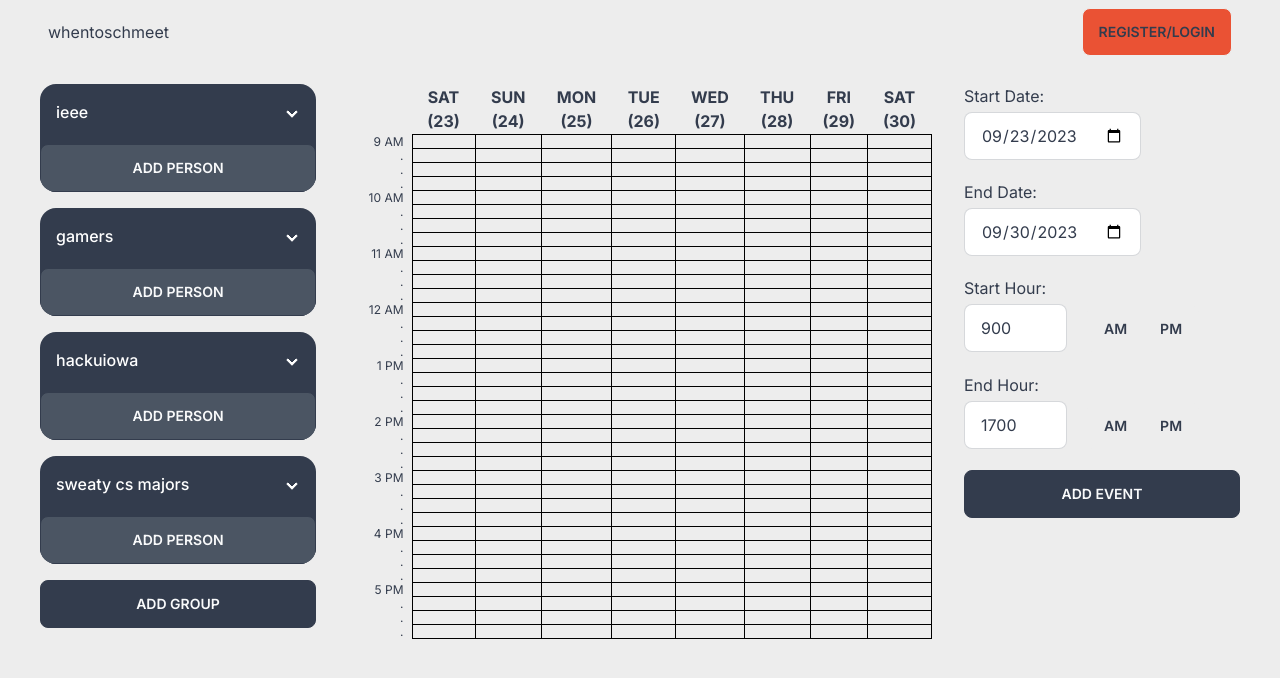
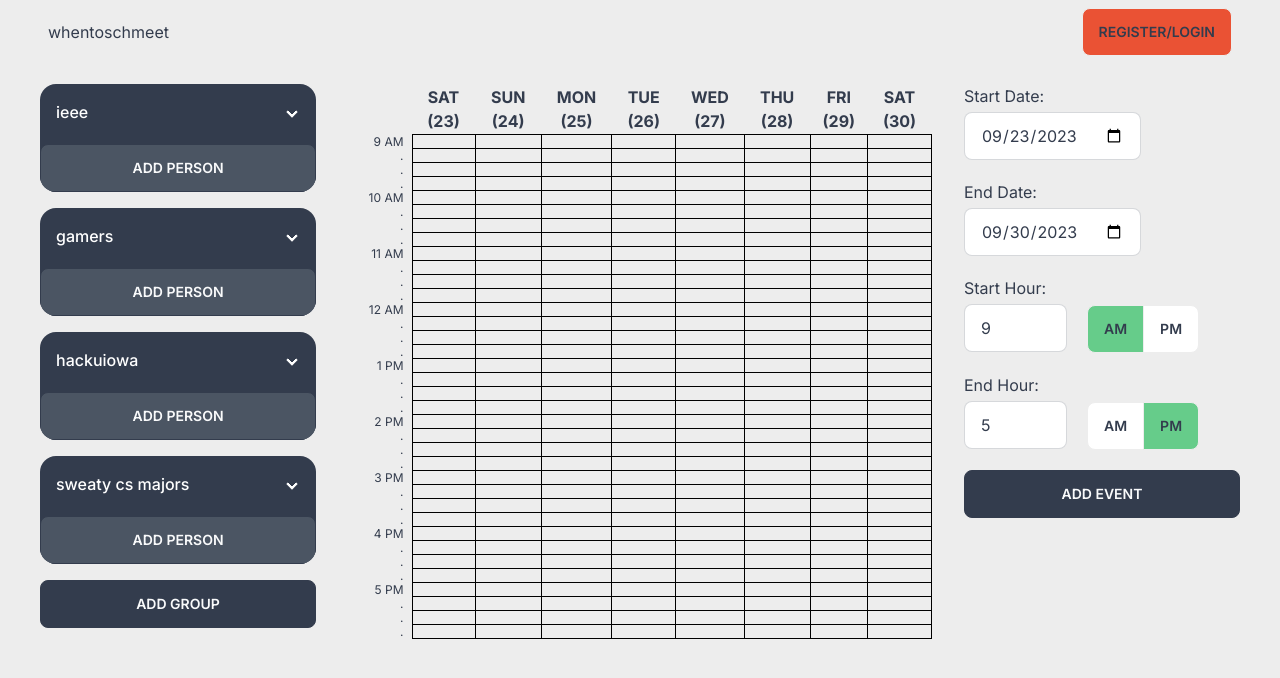
Before and after one commit to amyzliao/hackuiowa, a Next.js app in the folder frontend/: page / in a window 1280 px wide. Shown: the top 678 px of the page. Built offline with nearby package versions, Linux system fonts and the light colour scheme.

Commit message:
fixed start/end hour change bug

```diff
--- a/frontend/src/app/page.js
+++ b/frontend/src/app/page.js
@@ -4,7 +4,7 @@ import { fakegroups, fakeusers } from "../utils/dummydata";
 import GroupList from "../components/grouplist";
 import NavBar from "../components/navbar";
 import WeekCalendar from "../components/calendar";
-import { useState, useEffect } from "react";
+import { useState, useEffect, useRef } from "react";
 import Table from "../components/table";
 import InputBoxes from "@/components/inputboxes";
 import TestColumn from "@/components/testColumns";
@@ -26,38 +26,64 @@ export default function Home() {
   const [startDate, setStartDate] = useState(today);
   const [endDate, setEndDate] = useState(nextWeek);
   const [startHour, setStartHour] = useState(900);
+  const [startHourAmPm, setStartHourAmPm] = useState('AM');
+  const [endHourAmPm, setEndHourAmPm] = useState('PM');
+
   const [endHour, setEndHour] = useState(1700);
   const [dayLabels, setDayLabels] = useState([]);
   const [hours, setHours] = useState([]);
   const [table, setTable] = useState([]);
   const [group, setGroup] = useState();
+  const [loading, setLoading] = useState();
+
+  const [firstRender, setFirstRender] = useState(true);
+
 
   function handleStartDateChange(event) {
+    setLoading(true);
     setStartDate(new Date(event.target.value))
     // this.setState({ startDate: new Date(event.target.value) });
   };
 
   function handleEndDateChange(event) {
+    setLoading(true);
     setEndDate(new Date(event.target.value))
     // this.setState({ endDate: new Date(event.target.value) });
   };
 
   function handleStartHourChange(event) {
-    setStartHour(parseInt(event.target.value, 10))
+    setLoading(true);
+    if (startHourAmPm === 'AM') {
+      setStartHour(parseInt(event.target.value, 10) * 100)
+    } else {
+      setStartHour((parseInt(event.target.value, 10) + 12) * 100)
+    }
+    // setStartHour(parseInt(event.target.value, 10))
     // this.setState({ startHour: parseInt(event.target.value, 10) });
   };
 
   function handleEndHourChange(event) {
-    setEndHour(parseInt(event.target.value, 10))
+    setLoading(true);
+    if (endHourAmPm === 'AM') {
+      setEndHour(parseInt(event.target.value, 10) * 100)
+    } else {
+      setEndHour((parseInt(event.target.value, 10) + 12) * 100)
+    }
+    // setEndHour(parseInt(event.target.value, 10))
     // this.setState({ endHour: parseInt(event.target.value, 10) });
   };
+
+  function handleGroupChange(groupID) {
+    setGroup(groupID);
+    setLoading(true);
+  }
 
   useEffect(() => {
     // console.warn('start date', startDate)
     // console.warn('start date type', typeof(startDate))
     // console.warn('start date string', startDate.toString())
     // console.warn('end date string', endDate.toString())
-
+    // setLoading(true);
     const dayLabelsCopy = []
     const currentDate = new Date(startDate);
     while (currentDate <= endDate) {
@@ -68,7 +94,10 @@ export default function Home() {
       currentDate.setDate(currentDate.getDate() + 1);
     }
     setDayLabels(dayLabelsCopy);
+  }, [startDate, endDate]);
 
+  useEffect(() => {
+    // setLoading(true);
     let currentHour = startHour
     let hoursCopy = []
     while (currentHour <= endHour) {
@@ -80,12 +109,13 @@ export default function Home() {
     }
     // hoursCopy.push(endHour)
     setHours(hoursCopy)
+    console.warn('changing hours')
     console.log('hoursCopy', hoursCopy)
     // setHours(Array.from({ length: 24 }, (_, index) => index).slice(
     //   startHour,
     //   endHour + 1
     // ));
-  }, [startDate, endDate, startHour, endHour]);
+  }, [startHour, endHour]);
 
   // useEffect(() => {
   //   var myGrid = [...Array(hours.length)].map(e => Array(dayLabels.length));
@@ -93,9 +123,11 @@ export default function Home() {
   // }, [hours, dayLabels])
 
   useEffect(() => {
+    // setLoading(true);
     // get the users informations
-    console.log('group', group)
+    console.warn('group, hours, or daylabels change')
     if (group || group === 0) {
+      console.log('pizza')
       // API call here
       let allBusies = []
       fakegroups[group].users.map((userID) => (
@@ -104,14 +136,54 @@ export default function Home() {
       console.log(allBusies)
       populateTable(allBusies);
     }
-  }, [group])
+  }, [group, hours, dayLabels])
+
+  useEffect(() => {
+    console.log('changed start hour', startHour)
+  }, [startHour])
+
+  useEffect(() => {
+    console.log('changed end hour', endHour)
+  }, [endHour])
+
+  useEffect(() => {
+    if (firstRender) {
+      console.log('first render', firstRender)
+      setFirstRender(false)
+      return;
+    }
+    if (startHourAmPm === 'AM') {
+      // switched to AM
+      console.log('switched to am')
+      setStartHour(startHour - 1200)
+    } else {
+      // switched to PM
+      console.log('switched to pm')
+      setStartHour(startHour + 1200)
+    }
+  }, [startHourAmPm])
+
+  useEffect(() => {
+    if (firstRender) {
+      console.log('first render', firstRender)
+      setFirstRender(false)
+      return;
+    }
+    if (endHourAmPm === 'AM') {
+      // switched to AM
+      console.log('switched to am')
+      setStartHour(endHour - 1200)
+    } else {
+      // switched to PM
+      console.log('switched to pm')
+      setStartHour(endHour + 1200)
+    }
+  }, [endHourAmPm])
 
   function populateTable(allBusies) {
     // allBusies is an array of busy objs
     let tmpTable = [...Array(hours.length)].map(e => Array(dayLabels.length).fill(0));
     console.log('initial tmp table', tmpTable)
-    // console.log('attay 0', Array(5).fill(0))
-    // let tmpTable = [...Array(hours.length)].map(e => Array(dayLabels.length)); // array of cols
     // for each array of busy objs
     for (let i = 0; i < allBusies.length; i++) {
       // allBusies[i] // an array of busy objs
@@ -140,21 +212,29 @@ export default function Home() {
             if (j < startHour) {
               continue;
             }
+            const row = (j - startHour) / 25
             // console.log('j', j)
             // console.log('startHour', startHour)
-            const row = (j - startHour) / 25
-            // console.log('group', group)
+            // console.log('hours lenth', hours.length)
             // console.log('row', row)
             // console.log('tmptable length', tmpTable.length)
+            // console.log('col', col)
+            // console.log('num cols', dayLabels.length)
+            // console.log('row tabe', tmpTable[row])
+            // console.log('row col tabe', tmpTable[row][col])
             tmpTable[row][col] += 1
           }
         })
       })
     }
-    console.log('after changes', tmpTable);
+    console.warn('after changes', tmpTable);
     // update state
     setTable(tmpTable);
   };
+
+  useEffect(() => {
+    setLoading(false);
+  }, [table]);
 
   return (
     <main data-theme='emerald' className='bg-base-200 w-screen min-h-screen h-max'>
@@ -165,12 +245,11 @@ export default function Home() {
       {/* <TestColumn/> */}
       <div class='grid grid-cols-4 gap-8 mt-5 mx-10'>
         <div class='col-span-1'>
-          <GroupList groups={fakegroups} setGroup={setGroup} />
+          <GroupList groups={fakegroups} setGroup={handleGroupChange} />
           {/* <div class='border-white border-2 h-full'>fish</div> */}
         </div>
         <div class='col-span-2 pb-20'>
-          {/* <div class='border-white border-2 h-screen'>fish</div> */}
-          <Table dayLabels={dayLabels} hours={hours} table={table} />
+          {loading ? <div>Loading</div> : <Table dayLabels={dayLabels} hours={hours} table={table} />}
         </div>
         <div class='col-span-1'>
           {/* <WeekCalendar /> */}
@@ -183,6 +262,10 @@ export default function Home() {
             handleEndDateChange={handleEndDateChange}
             handleStartHourChange={handleStartHourChange}
             handleEndHourChange={handleEndHourChange}
+            startHourAmPm={startHourAmPm}
+            endHourAmPm={endHourAmPm}
+            setStartHourAmPm={setStartHourAmPm}
+            setEndHourAmPm={setEndHourAmPm}
           />
         </div>
       </div>
--- a/frontend/src/components/inputboxes.js
+++ b/frontend/src/components/inputboxes.js
@@ -12,7 +12,14 @@ class InputBoxes extends React.Component {
       handleEndDateChange,
       handleStartHourChange,
       handleEndHourChange,
+      startHourAmPm,
+      endHourAmPm,
+      setStartHourAmPm,
+      setEndHourAmPm
     } = this.props;
+
+    const displayStartTime = startHour <= 1200 ? startHour/100 : (startHour-1200)/100
+    const displayEndTime = endHour <= 1200 ? endHour/100 : (endHour-1200)/100
 
     return (
       <div className="flex flex-col gap-5">
@@ -38,51 +45,93 @@ class InputBoxes extends React.Component {
           <label className="block mb-1">Start Hour:</label>
           <input
             type="number"
-            value={startHour}
+            value={displayStartTime}
             min={0}
             max={23}
             onChange={handleStartHourChange}
-            className="input input-bordered w-auto max-w-xs"
+            className="input input-bordered max-w-xs"
           />
-          <div className="join pl-5">
+          {startHourAmPm === 'AM'
+            ? <div className="join pl-5">
               <input
-              className="join-item btn"
+                className="join-item btn bg-primary"
                 type="radio"
                 name="options"
                 aria-label="AM"
+                onClick={() => setStartHourAmPm('AM')}
               />
               <input
-              className="join-item btn"
+                className="join-item btn bg-white"
                 type="radio"
                 name="options"
                 aria-label="PM"
+                onClick={() => setStartHourAmPm('PM')}
               />
             </div>
+            : <div className="join pl-5">
+              <input
+                className="join-item btn bg-white"
+                type="radio"
+                name="options"
+                aria-label="AM"
+                onClick={() => setStartHourAmPm('AM')}
+              />
+              <input
+                className="join-item btn bg-primary"
+                type="radio"
+                name="options"
+                aria-label="PM"
+                onClick={() => setStartHourAmPm('PM')}
+              />
+            </div>
+          }
+
         </div>
         <div className="flex-1">
           <label className="block mb-1">End Hour:</label>
           <input
             type="number"
-            value={endHour}
+            value={displayEndTime}
             min={0}
             max={23}
             onChange={handleEndHourChange}
             className="input input-bordered w-auto max-w-xs"
           />
-          <div className="join pl-5">
+          {endHourAmPm === 'AM'
+            ? <div className="join pl-5">
               <input
-              className="join-item btn checked:bg-orange-400"
+                className="join-item btn bg-primary"
                 type="radio"
                 name="options"
                 aria-label="AM"
+                onClick={() => setEndHourAmPm('AM')}
               />
               <input
-              className="join-item btn checked:bg-blue-950"
+                className="join-item btn bg-white"
                 type="radio"
                 name="options"
                 aria-label="PM"
+                onClick={() => setEndHourAmPm('PM')}
               />
             </div>
+            : <div className="join pl-5">
+              <input
+                className="join-item btn bg-white"
+                type="radio"
+                name="options"
+                aria-label="AM"
+                onClick={() => setEndHourAmPm('AM')}
+              />
+              <input
+                className="join-item btn bg-primary"
+                type="radio"
+                name="options"
+                aria-label="PM"
+                onClick={() => setEndHourAmPm('PM')}
+              />
+            </div>
+          }
+
         </div>
         <button className="btn btn-neutral">Add event</button>
       </div>
--- a/frontend/src/components/table.js
+++ b/frontend/src/components/table.js
@@ -2,6 +2,8 @@
 import React from "react";
 
 const Table = ({ dayLabels, hours, table }) => {
+  console.log(hours)
+  console.log(table)
   // empty table initially
   if (table.length === 0) {
     return (
@@ -69,6 +71,10 @@ const Table = ({ dayLabels, hours, table }) => {
                   : <td className="pr-2 text-right text-xxs">.</td>}
                 {dayLabels.map((_, jdx) => {
                   const col = jdx
+                  // console.log('row', row)
+                  // console.log('maxrows', table.length)
+                  // console.log('hours length', hours.length)
+                  // console.log('table row', table[row])
                   // console.log('table', table[row][col])
                   const darkness = table[row][col]*2 / 10
                   // console.log('darkness', darkness)
```
Lines whose indentation alone changed are shown as unchanged.
